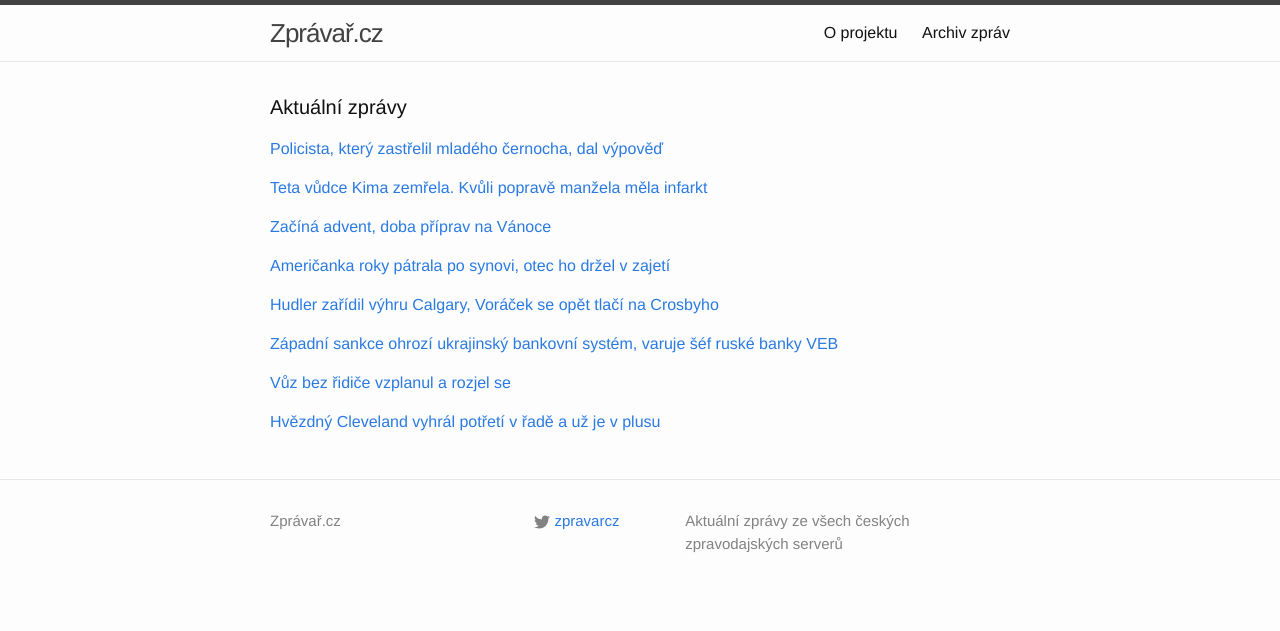
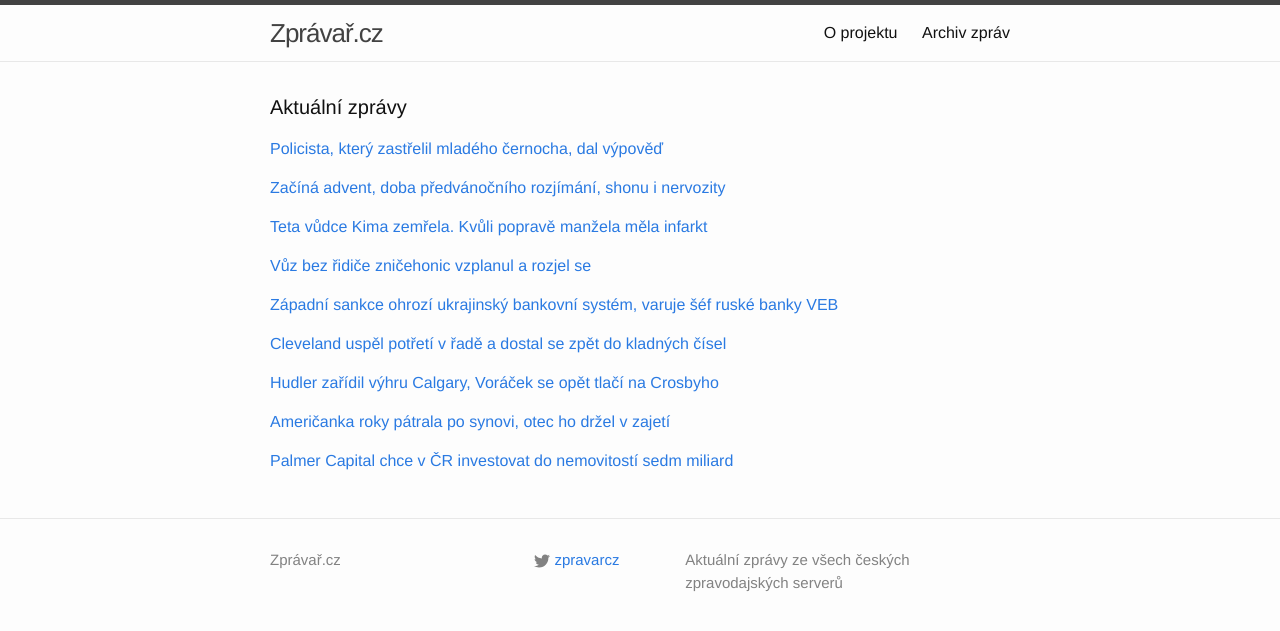
Before and after one commit to adliska/zpravar, a Jekyll site: the page built from index.html, in a window 1280 px wide. Shown: the top 631 px of the page. Built offline with Jekyll 4.4.1, drawn with Linux system fonts in a browser that asks for light colours.

Commit message:
zpravar news update

```diff
--- a/index.html
+++ b/index.html
@@ -18,8 +18,18 @@ layout: default
 <li><a href=http://www.ceskenoviny.cz/zpravy/zpravy/policista-ktery-v-usa-zastrelil-cernosskeho-mladika-rezignoval/1153095>Policista, který v USA zastřelil černošského mladíka, rezignoval - www.ceskenoviny.cz</a></li>
 <li><a href=http://www.rozhlas.cz/_zprava/policista-ktery-v-usa-zastrelil-cernosskeho-mladika-rezignoval--1426429>Policista, který v USA zastřelil černošského mladíka, rezignoval - www.rozhlas.cz</a></li>
 </ul>
-</div><p><a href="javascript:;" onclick="toggle_visibility('zpravy1')">Teta vůdce Kima zemřela. Kvůli popravě manžela měla infarkt</a></p>
+</div><p><a href="javascript:;" onclick="toggle_visibility('zpravy1')">Začíná advent, doba předvánočního rozjímání, shonu i nervozity </a></p>
 <div id="zpravy1" style="display:none">
+<ul>
+<li><a href=http://www.lidovky.cz/zacina-advent-doba-predvanocniho-rozjimani-shonu-i-nervozity-p61-/zpravy-domov.aspx?c=A141130_094603_ln_domov_hm>Začíná advent, doba předvánočního rozjímání, shonu i nervozity  - www.lidovky.cz</a></li>
+<li><a href=http://www.tyden.cz/rubriky/domaci/zacina-advent-doba-priprav-na-vanoce_325745.html>Začíná advent, doba příprav na Vánoce - www.tyden.cz</a></li>
+<li><a href=http://www.rozhlas.cz/_zprava/prvni-adventni-nedele-pripomina-ze-se-blizi-vanoce--1426443>První adventní neděle připomíná, že se blíží Vánoce - www.rozhlas.cz</a></li>
+<li><a href=http://www.denik.cz/z_domova/zacina-advent-doba-predvanocniho-rozjimani-20141130.html>Začíná advent, doba předvánočního rozjímání - www.denik.cz</a></li>
+<li><a href=http://www.rozhlas.cz/_zprava/prvni-adventni-nedele-lidem-pripomina-ze-se-blizi-vanoce--1426443>První adventní neděle připomíná, že se blíží Vánoce - www.rozhlas.cz</a></li>
+<li><a href=http://www.ceskenoviny.cz/zpravy/zpravy/zacina-advent-doba-predvanocniho-rozjimani/1153105>Začíná advent, doba předvánočního rozjímání - www.ceskenoviny.cz</a></li>
+</ul>
+</div><p><a href="javascript:;" onclick="toggle_visibility('zpravy2')">Teta vůdce Kima zemřela. Kvůli popravě manžela měla infarkt</a></p>
+<div id="zpravy2" style="display:none">
 <ul>
 <li><a href=http://zpravy.aktualne.cz/zahranici/teta-vudce-kima-zemrela-kvuli-poprave-manzela-mela-infarkt/r~eea6bcf8786a11e49e4b0025900fea04/>Teta vůdce Kima zemřela. Kvůli popravě manžela měla infarkt - zpravy.aktualne.cz</a></li>
 <li><a href=http://www.lidovky.cz/teta-kim-cong-una-je-po-smrti-po-poprave-manzela-pry-dostala-infarkt-1p5-/zpravy-svet.aspx?c=A141130_090118_ln_zahranici_hm>Teta Kim Čong-una je po smrti. Po popravě manžela prý dostala infarkt  - www.lidovky.cz</a></li>
@@ -27,51 +37,51 @@ layout: default
 <li><a href=http://www.ceskenoviny.cz/zpravy/zpravy/teta-vudce-kldr-udajne-zemrela-na-infarkt-po-poprave-sveho-muze/1153112>Teta vůdce KLDR údajně zemřela na infarkt po popravě svého muže - www.ceskenoviny.cz</a></li>
 <li><a href=http://www.novinky.cz/zahranicni/354952-teta-vudce-kldr-udajne-zemrela-na-infarkt-po-poprave-sveho-muze.html>Teta vůdce KLDR údajně zemřela na infarkt po popravě svého muže - www.novinky.cz</a></li>
 </ul>
-</div><p><a href="javascript:;" onclick="toggle_visibility('zpravy2')">Začíná advent, doba příprav na Vánoce</a></p>
-<div id="zpravy2" style="display:none">
+</div><p><a href="javascript:;" onclick="toggle_visibility('zpravy3')">Vůz bez řidiče zničehonic vzplanul a rozjel se</a></p>
+<div id="zpravy3" style="display:none">
 <ul>
-<li><a href=http://www.tyden.cz/rubriky/domaci/zacina-advent-doba-priprav-na-vanoce_325745.html>Začíná advent, doba příprav na Vánoce - www.tyden.cz</a></li>
-<li><a href=http://www.rozhlas.cz/_zprava/prvni-adventni-nedele-pripomina-ze-se-blizi-vanoce--1426443>První adventní neděle připomíná, že se blíží Vánoce - www.rozhlas.cz</a></li>
-<li><a href=http://www.denik.cz/z_domova/zacina-advent-doba-predvanocniho-rozjimani-20141130.html>Začíná advent, doba předvánočního rozjímání - www.denik.cz</a></li>
-<li><a href=http://www.rozhlas.cz/_zprava/prvni-adventni-nedele-lidem-pripomina-ze-se-blizi-vanoce--1426443>První adventní neděle připomíná, že se blíží Vánoce - www.rozhlas.cz</a></li>
-<li><a href=http://www.ceskenoviny.cz/zpravy/zpravy/zacina-advent-doba-predvanocniho-rozjimani/1153105>Začíná advent, doba předvánočního rozjímání - www.ceskenoviny.cz</a></li>
+<li><a href=http://www.novinky.cz/koktejl/354927-vuz-bez-ridice-znicehonic-vzplanul-a-rozjel-se.html>Vůz bez řidiče zničehonic vzplanul a rozjel se - www.novinky.cz</a></li>
+<li><a href=http://www.novinky.cz/koktejl/354927-vuz-bez-ridice-vzplanul-a-rozjel-se.html>Vůz bez řidiče vzplanul a rozjel se - www.novinky.cz</a></li>
+<li><a href=http://www.novinky.cz/koktejl/354927-vuz-bez-ridice-najednou-vzplanul-a-rozjel-se.html>Vůz bez řidiče najednou vzplanul a rozjel se - www.novinky.cz</a></li>
+<li><a href=http://www.novinky.cz/koktejl/354927-zaparkovana-dodavka-vzplanula-a-rozjela-se.html>Zaparkovaná dodávka vzplanula a rozjela se - www.novinky.cz</a></li>
 </ul>
-</div><p><a href="javascript:;" onclick="toggle_visibility('zpravy3')">Američanka roky pátrala po synovi, otec ho držel v zajetí</a></p>
-<div id="zpravy3" style="display:none">
+</div><p><a href="javascript:;" onclick="toggle_visibility('zpravy4')">Západní sankce ohrozí ukrajinský bankovní systém, varuje šéf ruské banky VEB</a></p>
+<div id="zpravy4" style="display:none">
+<ul>
+<li><a href=http://byznys.ihned.cz/zpravodajstvi-evropa/c1-63190760-zapadni-sankce-ohrozi-ukrajinsky-bankovni-system-varuje-sef-ruske-banky-veb>Západní sankce ohrozí ukrajinský bankovní systém, varuje šéf ruské banky VEB - byznys.ihned.cz</a></li>
+<li><a href=http://byznys.ihned.cz/zpravodajstvi-evropa/c1-63190760-sankce-ohrozi-ukrajinsky-bankovni-system-varuje-sef-ruske-banky-veb>Sankce ohrozí ukrajinský bankovní systém, varuje šéf ruské banky VEB - byznys.ihned.cz</a></li>
+<li><a href=http://ekonomika.idnes.cz/sef-ruske-veb-sankce-mohou-ohrozit-ukrajinsky-bankovni-system-p7y-/eko-zahranicni.aspx?c=A141130_084001_eko-zahranicni_zt>Sankce mířené proti Rusku poškodí Ukrajinu, tvrdí šéf ruské státní banky - ekonomika.idnes.cz</a></li>
+<li><a href=http://zpravy.e15.cz/byznys/finance-a-bankovnictvi/sankce-ohrozuji-ukrajinsky-bankovni-system-tvrdi-sef-ruske-veb-1141159>Sankce ohrožují ukrajinský bankovní systém, tvrdí šéf ruské VEB - zpravy.e15.cz</a></li>
+</ul>
+</div><p><a href="javascript:;" onclick="toggle_visibility('zpravy5')">Cleveland uspěl potřetí v řadě a dostal se zpět do kladných čísel</a></p>
+<div id="zpravy5" style="display:none">
+<ul>
+<li><a href=http://www.denik.cz/ostatni_sport/cleveland-uspel-potreti-v-rade-a-dostal-se-do-kladnych-cisel-20141130.html>Cleveland uspěl potřetí v řadě a dostal se zpět do kladných čísel - www.denik.cz</a></li>
+<li><a href=http://sport.aktualne.cz/hvezdny-cleveland-vyhral-potreti-v-rade-a-uz-je-v-plusu/r~ad9200b4786b11e4b6d20025900fea04/>Hvězdný Cleveland vyhrál potřetí v řadě a už je v plusu - sport.aktualne.cz</a></li>
+<li><a href=http://sport.idnes.cz/vysledky-basketbalove-nba-dcg-/basket.aspx?c=A141130_092408_sport-basket_par>Love vedl Cleveland k další výhře, Philadelphia pošestnácté prohrála - sport.idnes.cz</a></li>
+<li><a href=http://www.sportovninoviny.cz/zpravy/cleveland-vyhral-v-nba-potreti-za-sebou-a-ma-opet-kladnou-bilanci/1153126>Cleveland vyhrál v NBA potřetí za sebou a má opět kladnou bilanci - www.sportovninoviny.cz</a></li>
+</ul>
+</div><p><a href="javascript:;" onclick="toggle_visibility('zpravy6')">Hudler zařídil výhru Calgary, Voráček se opět tlačí na Crosbyho</a></p>
+<div id="zpravy6" style="display:none">
+<ul>
+<li><a href=http://www.tyden.cz/rubriky/sport/hokej/nhl/hudler-zaridil-vyhru-calgary-voracek-se-opet-tlaci-na-crosbyho_325750.html>Hudler zařídil výhru Calgary, Voráček se opět tlačí na Crosbyho - www.tyden.cz</a></li>
+<li><a href=http://www.sportovninoviny.cz/zpravy/hudler-zaridil-vyhru-calgary-voracek-snizil-naskok-crosbyho/1153111>Hudler zařídil výhru Calgary, Voráček snížil náskok Crosbyho - www.sportovninoviny.cz</a></li>
+<li><a href=http://www.rozhlas.cz/_zprava/jiri-hudler-v-nhl-zaril-pri-vyhre-calgary-nad-arizonou-trefil-se-i-hertl--1426442>Jiří Hudler v NHL zářil při výhře Calgary nad Arizonou, trefil se i Hertl - www.rozhlas.cz</a></li>
+<li><a href=http://www.denik.cz/hokej/hudler-zaridil-vyhru-calgary-voracek-snizil-naskok-crosbyho-20141130.html>Hudler zařídil výhru Calgary, Voráček snížil náskok Crosbyho - www.denik.cz</a></li>
+</ul>
+</div><p><a href="javascript:;" onclick="toggle_visibility('zpravy7')">Američanka roky pátrala po synovi, otec ho držel v zajetí</a></p>
+<div id="zpravy7" style="display:none">
 <ul>
 <li><a href=http://zpravy.aktualne.cz/zahranici/americanka-roky-patrala-po-synovi-otec-ho-drzel-v-zajeti/r~acde07f8786111e4845a002590604f2e/>Američanka roky pátrala po synovi, otec ho držel v zajetí - zpravy.aktualne.cz</a></li>
 <li><a href=http://www.novinky.cz/zahranicni/354950-za-falesnou-stenou-nasla-policie-chlapce-pohresovaneho-ctyri-roky.html>Za falešnou stěnou našla policie chlapce pohřešovaného čtyři roky - www.novinky.cz</a></li>
 <li><a href=http://zpravy.idnes.cz/american-ukryval-za-falesnou-stenou-syna-pohresovaneho-ctyri-roky-1p1-/zahranicni.aspx?c=A141130_075851_zahranicni_zt>Pohřešovaný hoch se po letech našel. Otec ho ukrýval za falešnou stěnou - zpravy.idnes.cz</a></li>
 <li><a href=http://www.novinky.cz/zahranicni/354950-american-ukryval-za-falesnou-stenou-syna-pohresovaneho-ctyri-roky.html>Američan ukrýval za falešnou stěnou syna pohřešovaného čtyři roky - www.novinky.cz</a></li>
 </ul>
-</div><p><a href="javascript:;" onclick="toggle_visibility('zpravy4')">Hudler zařídil výhru Calgary, Voráček se opět tlačí na Crosbyho</a></p>
-<div id="zpravy4" style="display:none">
+</div><p><a href="javascript:;" onclick="toggle_visibility('zpravy8')">Palmer Capital chce v ČR investovat do nemovitostí sedm miliard</a></p>
+<div id="zpravy8" style="display:none">
 <ul>
-<li><a href=http://www.tyden.cz/rubriky/sport/hokej/nhl/hudler-zaridil-vyhru-calgary-voracek-se-opet-tlaci-na-crosbyho_325750.html>Hudler zařídil výhru Calgary, Voráček se opět tlačí na Crosbyho - www.tyden.cz</a></li>
-<li><a href=http://www.sportovninoviny.cz/zpravy/hudler-zaridil-vyhru-calgary-voracek-snizil-naskok-crosbyho/1153111>Hudler zařídil výhru Calgary, Voráček snížil náskok Crosbyho - www.sportovninoviny.cz</a></li>
-<li><a href=http://www.rozhlas.cz/_zprava/jiri-hudler-v-nhl-zaril-pri-vyhre-calgary-nad-arizonou-trefil-se-i-hertl--1426442>Jiří Hudler v NHL zářil při výhře Calgary nad Arizonou, trefil se i Hertl - www.rozhlas.cz</a></li>
-<li><a href=http://www.denik.cz/hokej/hudler-zaridil-vyhru-calgary-voracek-snizil-naskok-crosbyho-20141130.html>Hudler zařídil výhru Calgary, Voráček snížil náskok Crosbyho - www.denik.cz</a></li>
-</ul>
-</div><p><a href="javascript:;" onclick="toggle_visibility('zpravy5')">Západní sankce ohrozí ukrajinský bankovní systém, varuje šéf ruské banky VEB</a></p>
-<div id="zpravy5" style="display:none">
-<ul>
-<li><a href=http://byznys.ihned.cz/zpravodajstvi-evropa/c1-63190760-zapadni-sankce-ohrozi-ukrajinsky-bankovni-system-varuje-sef-ruske-banky-veb>Západní sankce ohrozí ukrajinský bankovní systém, varuje šéf ruské banky VEB - byznys.ihned.cz</a></li>
-<li><a href=http://byznys.ihned.cz/zpravodajstvi-evropa/c1-63190760-sankce-ohrozi-ukrajinsky-bankovni-system-varuje-sef-ruske-banky-veb>Sankce ohrozí ukrajinský bankovní systém, varuje šéf ruské banky VEB - byznys.ihned.cz</a></li>
-<li><a href=http://ekonomika.idnes.cz/sef-ruske-veb-sankce-mohou-ohrozit-ukrajinsky-bankovni-system-p7y-/eko-zahranicni.aspx?c=A141130_084001_eko-zahranicni_zt>Sankce mířené proti Rusku poškodí Ukrajinu, tvrdí šéf ruské státní banky - ekonomika.idnes.cz</a></li>
-<li><a href=http://zpravy.e15.cz/byznys/finance-a-bankovnictvi/sankce-ohrozuji-ukrajinsky-bankovni-system-tvrdi-sef-ruske-veb-1141159>Sankce ohrožují ukrajinský bankovní systém, tvrdí šéf ruské VEB - zpravy.e15.cz</a></li>
-</ul>
-</div><p><a href="javascript:;" onclick="toggle_visibility('zpravy6')">Vůz bez řidiče vzplanul a rozjel se</a></p>
-<div id="zpravy6" style="display:none">
-<ul>
-<li><a href=http://www.novinky.cz/koktejl/354927-vuz-bez-ridice-vzplanul-a-rozjel-se.html>Vůz bez řidiče vzplanul a rozjel se - www.novinky.cz</a></li>
-<li><a href=http://www.novinky.cz/koktejl/354927-vuz-bez-ridice-najednou-vzplanul-a-rozjel-se.html>Vůz bez řidiče najednou vzplanul a rozjel se - www.novinky.cz</a></li>
-<li><a href=http://www.novinky.cz/koktejl/354927-zaparkovana-dodavka-vzplanula-a-rozjela-se.html>Zaparkovaná dodávka vzplanula a rozjela se - www.novinky.cz</a></li>
-</ul>
-</div><p><a href="javascript:;" onclick="toggle_visibility('zpravy7')">Hvězdný Cleveland vyhrál potřetí v řadě a už je v plusu</a></p>
-<div id="zpravy7" style="display:none">
-<ul>
-<li><a href=http://sport.aktualne.cz/hvezdny-cleveland-vyhral-potreti-v-rade-a-uz-je-v-plusu/r~ad9200b4786b11e4b6d20025900fea04/>Hvězdný Cleveland vyhrál potřetí v řadě a už je v plusu - sport.aktualne.cz</a></li>
-<li><a href=http://sport.idnes.cz/vysledky-basketbalove-nba-dcg-/basket.aspx?c=A141130_092408_sport-basket_par>Love vedl Cleveland k další výhře, Philadelphia pošestnácté prohrála - sport.idnes.cz</a></li>
-<li><a href=http://www.sportovninoviny.cz/zpravy/cleveland-vyhral-v-nba-potreti-za-sebou-a-ma-opet-kladnou-bilanci/1153126>Cleveland vyhrál v NBA potřetí za sebou a má opět kladnou bilanci - www.sportovninoviny.cz</a></li>
+<li><a href=http://www.financninoviny.cz/zpravodajstvi/zpravy/palmer-capital-chce-v-cr-investovat-do-nemovitosti-sedm-miliard/1153142>Palmer Capital chce v ČR investovat do nemovitostí sedm miliard - www.financninoviny.cz</a></li>
+<li><a href=http://zpravy.e15.cz/byznys/reality-a-stavebnictvi/palmer-capital-chce-v-cesku-investovat-sedm-miliard-do-nemovitosti-1141162>Palmer Capital chce v Česku investovat sedm miliard do nemovitostí - zpravy.e15.cz</a></li>
+<li><a href=http://byznys.ihned.cz/trhy-a-investice/c1-63190960-palmer-capital-na-nakupech-v-cesku-chce-investovat-7-miliard-do-nemovitosti>Palmer Capital na nákupech. V Česku chce investovat 7 miliard do nemovitostí - byznys.ihned.cz</a></li>
 </ul>
 </div></div>
```
